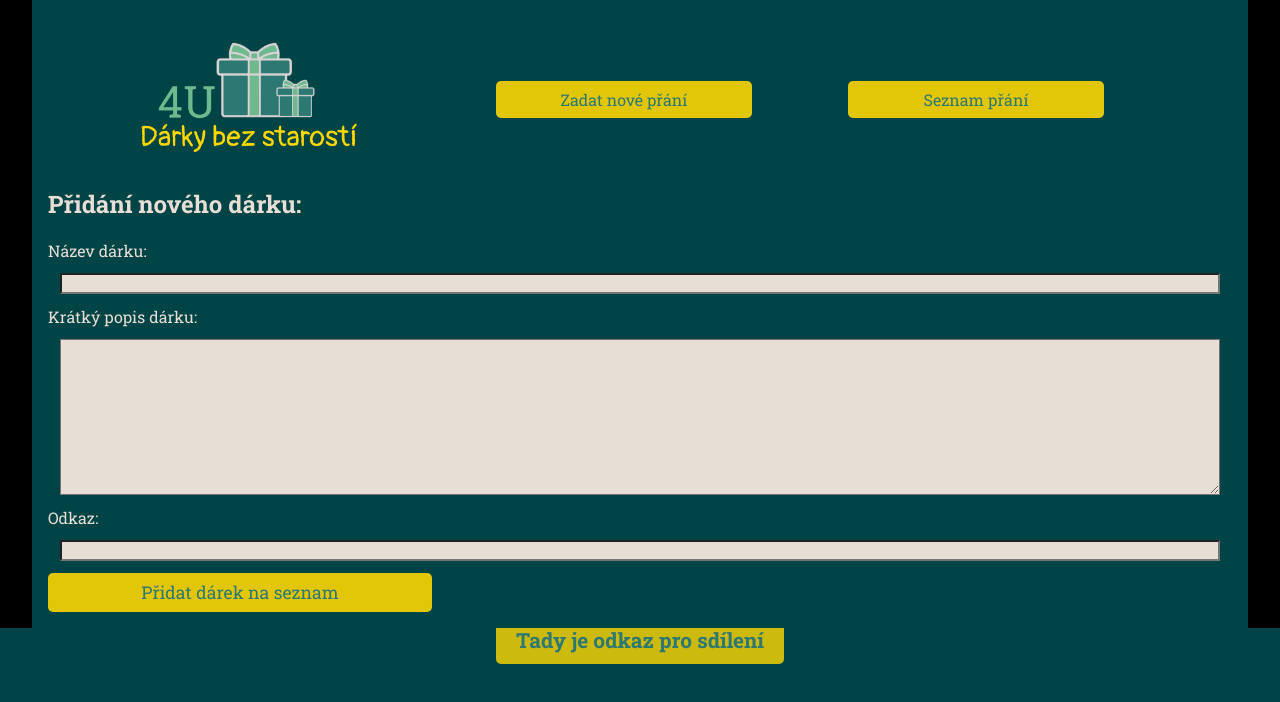
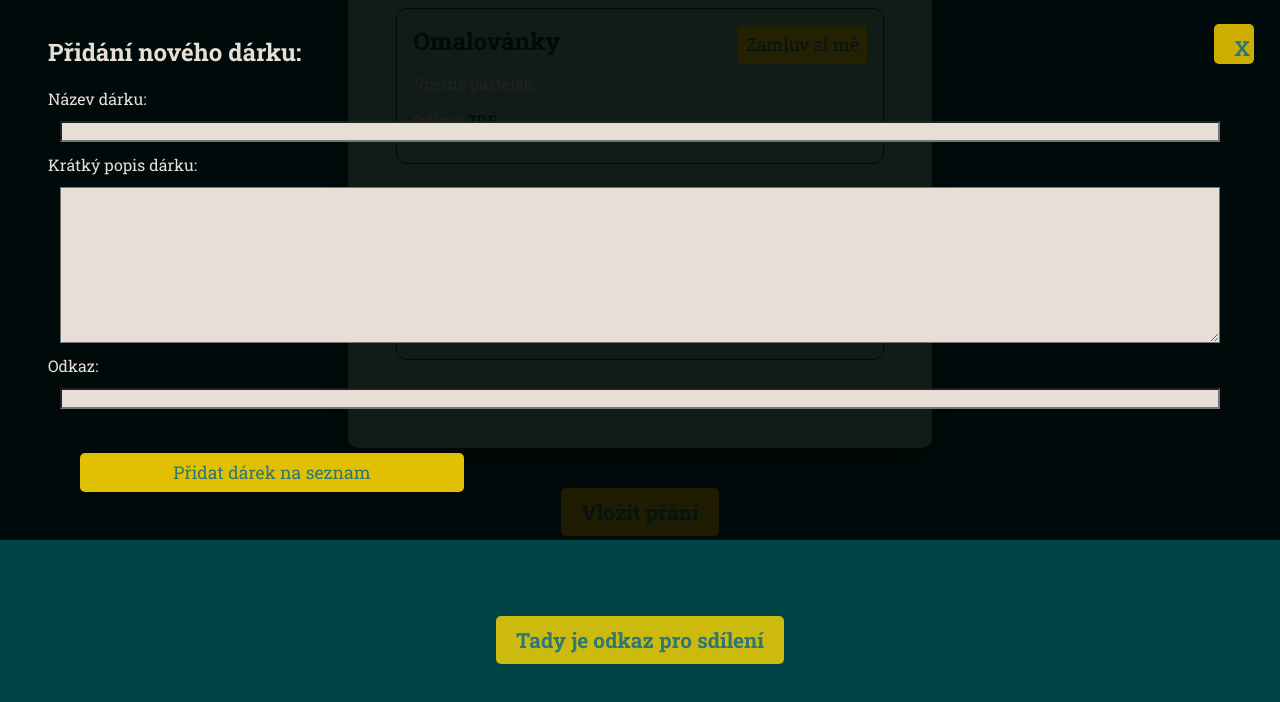
Before and after one commit to JanaNovotna/DA-WEB-Zaverecny-projekt-Jana, a Vue app: page / in a window 1280 px wide. Both pictures are taken after a click on the button "Vložit přání". Shown: the part 973-1675 px from the top of the page. Built offline with nearby package versions, Linux system fonts and the light colour scheme; what vue-js-modal would draw is missing.

Commit message:
Nastylování modalu

```diff
--- a/src/components/WishForm.vue
+++ b/src/components/WishForm.vue
@@ -1,16 +1,17 @@
 <template>
   <div name="newWish" class="newWish">
-    <ourMenu />
+    <div class="form__head">
       <h2>Přidání nového dárku:</h2>
+    </div>
+    <div class="form__body">
       <label for="title">Název dárku:</label>
       <input type="text" v-model="title" id="title" />
       <label for="popis">Krátký popis dárku:</label>
       <textarea v-model="description" id="popis" cols="30" rows="10"></textarea>
       <label for="web_address">Odkaz:</label>
       <input type="url" v-model="link" id="web_address" />
-    <button v-on:click="addPresent" class="main__button add_btn">
-      Přidat dárek na seznam
-    </button>
+      <button v-on:click="addPresent" class="main__button add_btn">Přidat dárek na seznam</button>
+    </div>
   </div>
 </template>
 <script>
@@ -18,13 +19,13 @@ import Menu from "./Menu.vue";
 export default {
   name: "NewWish",
   components: {
-    ourMenu: Menu,
+    ourMenu: Menu
   },
   data() {
     return {
       title: "",
       description: "",
-      link: "",
+      link: ""
     };
   },
 
@@ -33,19 +34,29 @@ export default {
   methods: {
     addPresent() {
       this.$emit("push", idx);
-    },
-  },
+    }
+  }
 };
 </script>
 <style scoped>
 .newWish {
-  background-color: #004445;
   color: #e7dfd5;
   display: flex;
   flex-direction: column;
+  flex-wrap: wrap;
   padding: 1rem;
   width: 95vw;
   margin: 0 auto;
+}
+
+.form__head {
+  display: flex;
+  justify-content: space-between;
+}
+
+.form__body {
+  display: flex;
+  flex-direction: column;
 }
 
 input,
@@ -57,5 +68,6 @@ textarea {
 
 .add_btn {
   width: 30vw;
+  margin: 2rem;
 }
 </style>
--- a/src/components/wishPage.vue
+++ b/src/components/wishPage.vue
@@ -9,11 +9,10 @@
     </div>
     <div v-if="isModalOpen" class="modal">
       <wishForm />
+      <button @click="hide" class="hide__btn">X</button>
     </div>
     <div class="container_button">
-      <button class="main__button" @click="getURL">
-        Tady je odkaz pro sdílení
-      </button>
+      <button class="main__button" @click="getURL">Tady je odkaz pro sdílení</button>
       <div class="url"></div>
     </div>
   </div>
@@ -27,11 +26,11 @@ export default {
 
   components: {
     wishList: WishList,
-    wishForm: WishForm,
+    wishForm: WishForm
   },
   data() {
     return {
-      isModalOpen: false,
+      isModalOpen: false
     };
   },
   methods: {
@@ -45,15 +44,15 @@ export default {
     },
     hide() {
       this.isModalOpen = false;
-    },
-  },
+    }
+  }
 };
 </script>
 <style scoped>
 .modal {
   width: 100vw;
   height: 100wh;
-  background-color: black;
+  background-color: rgba(0, 0, 0, 0.85);
   position: fixed;
   left: 0;
   top: 0;
@@ -85,6 +84,15 @@ button {
   margin: 5vh 0;
 }
 
+.hide__btn {
+  position: absolute;
+  right: 2vw;
+  top: -2vh;
+  width: 2.5rem;
+  height: 2.5rem;
+  text-align: center;
+}
+
 .url {
   background-color: #2c7873;
 }
```
Also changed, not shown: 1 other file (tests, documents, lock files or other folders). Lines whose indentation alone changed are shown as unchanged.
